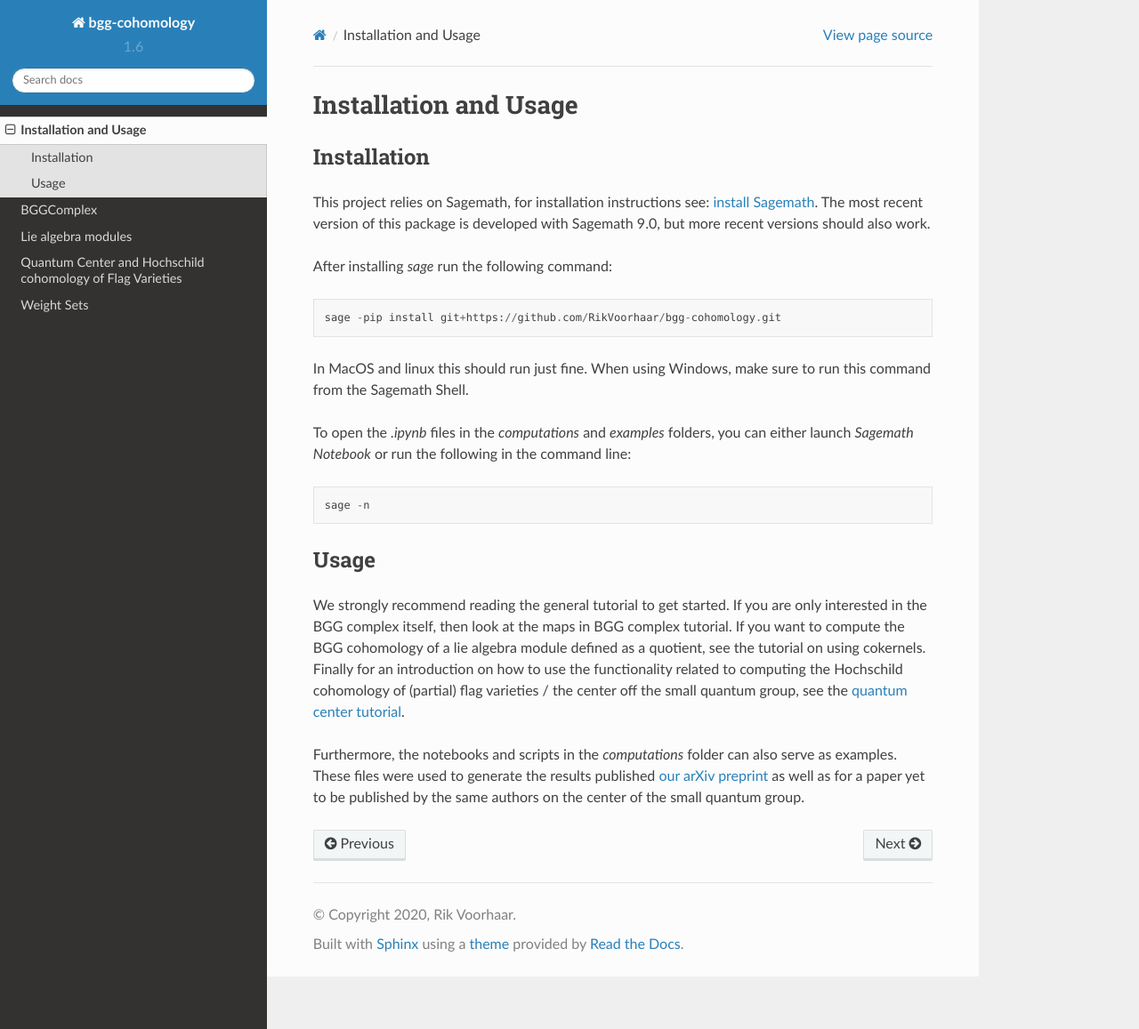
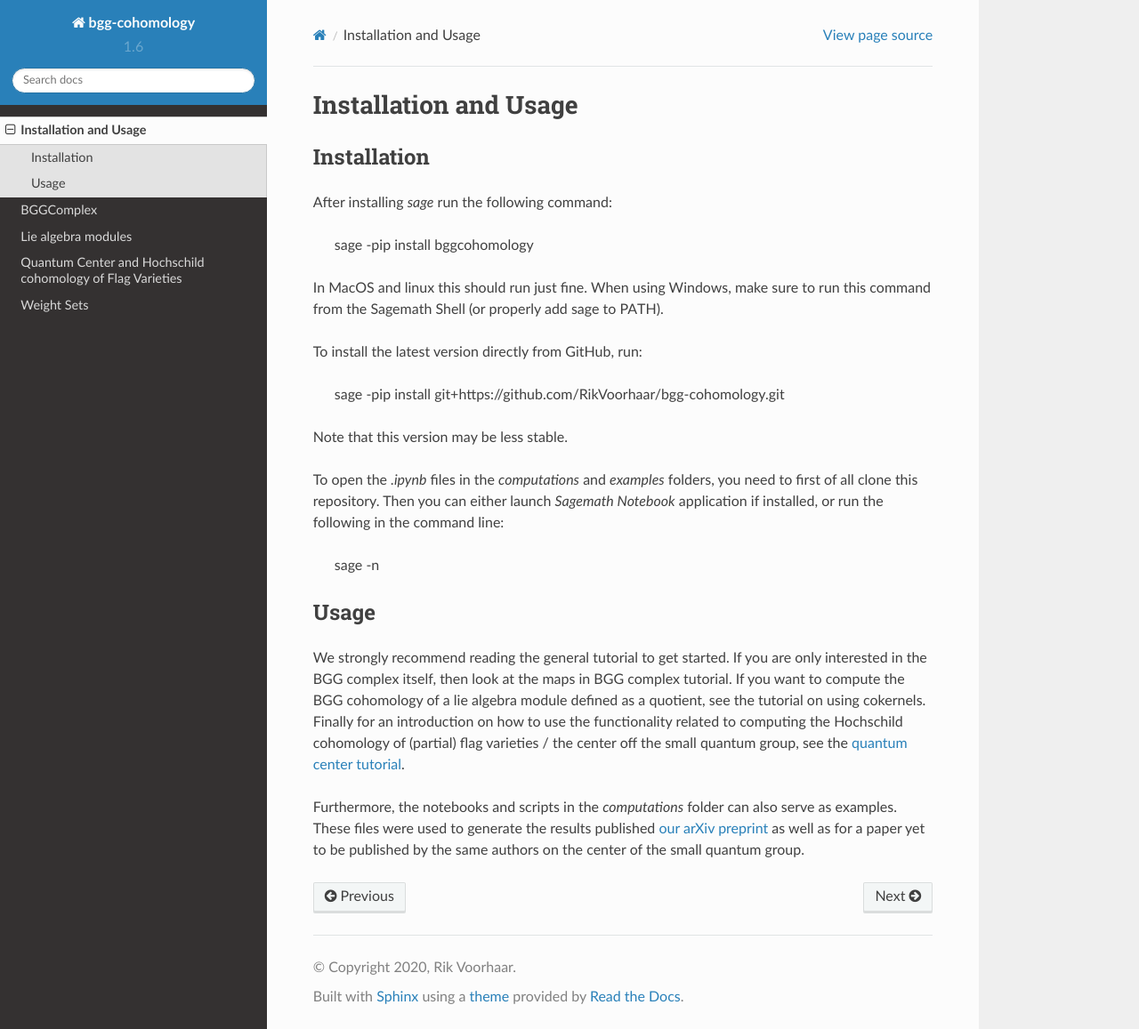
Before and after one commit to RikVoorhaar/bgg-cohomology, a Sphinx documentation site: the page built from docs/installation.rst, in a window 1280 px wide and 1157 px high. Shown: the whole window at 89% size. Built offline with Sphinx 7.4.7 and the Read the Docs theme 2.0.0, drawn with Linux system fonts in a browser that asks for light colours; pages that are not in the unit, such as notebooks, are missing from menus.

Commit message:
added to pypi

```diff
--- a/docs/installation.rst
+++ b/docs/installation.rst
@@ -4,20 +4,22 @@ Installation and Usage
 Installation
 ------------
 
-This project relies on Sagemath, for installation instructions
-see: `install Sagemath <https://doc.sagemath.org/html/en/installation/>`_.
-The most recent version of this package is developed with Sagemath 9.0, but
-more recent versions should also work.
+After installing `sage` run the following command:
 
-After installing `sage` run the following command::
+    sage -pip install bggcohomology
+
+In MacOS and linux this should run just fine. When using Windows,
+make sure to run this command from the Sagemath Shell (or properly add sage to PATH).
+
+To install the latest version directly from GitHub, run:
 
     sage -pip install git+https://github.com/RikVoorhaar/bgg-cohomology.git
 
-In MacOS and linux this should run just fine. When using Windows,
-make sure to run this command from the Sagemath Shell.
+Note that this version may be less stable.
 
-To open the `.ipynb` files in the `computations` and `examples` folders, you
-can either launch `Sagemath Notebook` or run the following in the command line::
+To open the `.ipynb` files in the `computations` and `examples` folders, you need to
+first of all clone this repository. Then you can either launch `Sagemath Notebook` application if installed,
+or run the following in the command line:
 
     sage -n
 
```
Also changed, not shown: README.md (+7 -3 lines), setup.py (+17 -2 lines).
